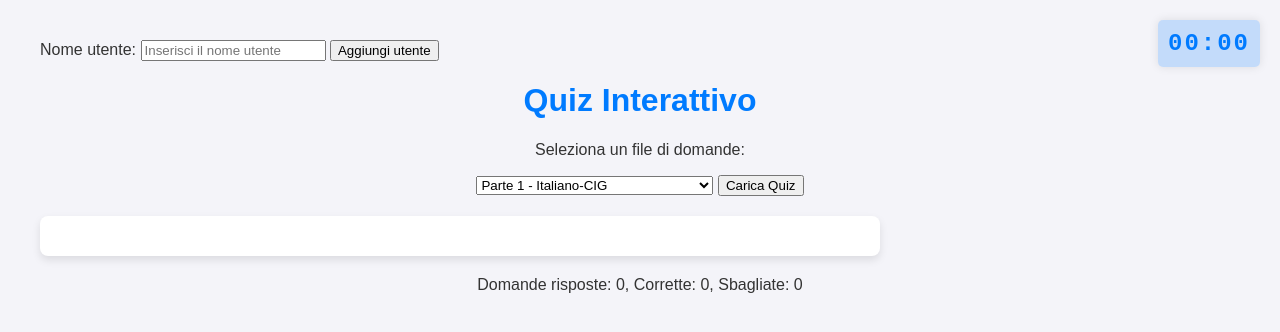
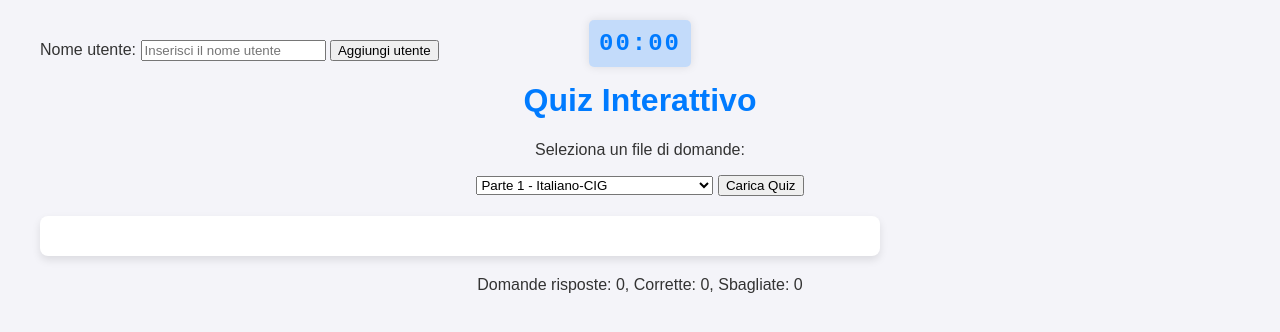
Before and after one commit to Ucci1978/29_Concorso_VB, a plain HTML site: page index.html in a window 1280 px wide. Drawn offline with nearby package versions, Linux system fonts and the light colour scheme.

Commit message:
Add files via upload

```diff
--- a/style.css
+++ b/style.css
@@ -91,18 +91,21 @@ label.option[style="color: red;"] {
 #upload-csv:hover {
     background-color: #0056b3;
 }
+/* Posizionamento e stile del Timer */
 #timer-container {
-    position: fixed;
-    top: 20px;  /* Posizione 20px dal top della pagina */
-    right: 20px; /* Posizione 20px dalla destra della pagina */
-    font-family: 'Courier New', Courier, monospace; /* Cambia il font */
-    font-size: 24px; /* Imposta la dimensione del font */
-    font-weight: bold; /* Imposta il testo in grassetto */
-    color: #007bff; /* Colore blu per il timer */
-    background-color: rgba(0, 123, 255, 0.2); /* Sfondo trasparente con un po' di colore */
-    padding: 10px; /* Distanza tra il testo e i bordi del contenitore */
-    border-radius: 5px; /* Rende gli angoli del contenitore arrotondati */
-    box-shadow: 0 0 10px rgba(0, 0, 0, 0.1); /* Aggiungi una leggera ombra */
+    position: fixed !important;
+    top: 20px !important;
+    left: 50% !important;
+    transform: translateX(-50%) !important;
+    font-family: 'Courier New', Courier, monospace !important;
+    font-size: 24px !important;
+    font-weight: bold !important;
+    color: #007bff !important;
+    background-color: rgba(0, 123, 255, 0.2) !important;
+    padding: 10px !important;
+    border-radius: 5px !important;
+    box-shadow: 0 0 10px rgba(0, 0, 0, 0.1) !important;
+    z-index: 9999 !important;
 }
 
 #timer {
```
